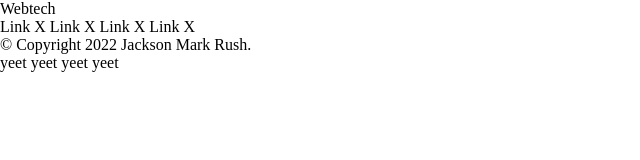
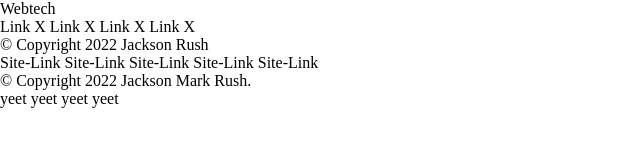
Before and after one commit to Deadbcoziikilledit/Learning-HTML-CSS-JS, a plain HTML site: page index.html in a window 1280 px wide. Shown: the whole page, without its empty margins (0-640 px from the left). Drawn offline with Linux system fonts and the light colour scheme.

Commit message:
Updated index.html -footer with copyright and site links

```diff
--- a/index.html
+++ b/index.html
@@ -38,18 +38,19 @@
     </nav>
 </header>
 
-<footer>
+<footer class= >
+    <div>
+        <p>© Copyright 2022 Jackson Rush</p>
+    </div>
 
-
+    <div>
+        <a class="footer-link" href="#">Site-Link</a>
+        <a class="footer-link" href="#">Site-Link</a>
+        <a class="footer-link" href="#">Site-Link</a>
+        <a class="footer-link" href="#">Site-Link</a>
+        <a class="footer-link" href="#">Site-Link</a>
+    </div>
 </footer>
-
-</body>
-</html>
-
-
-
-
-
 
 <footer class="site-footer">
 
```
